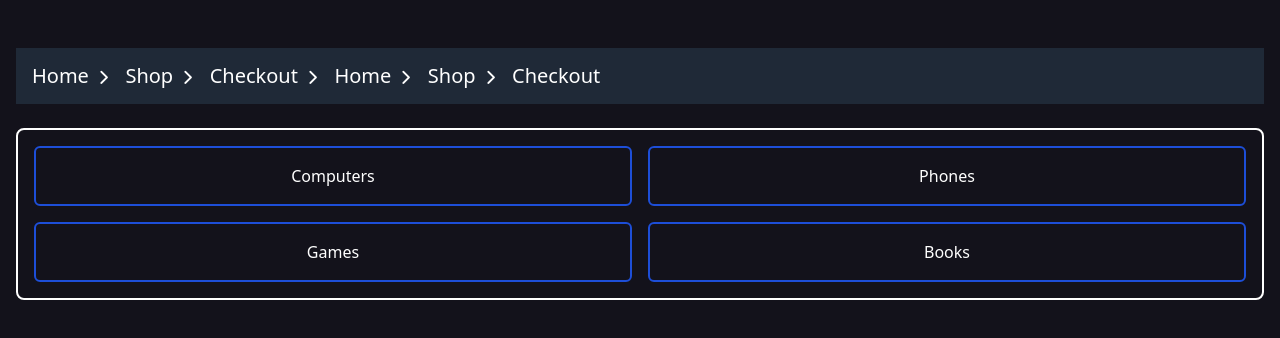
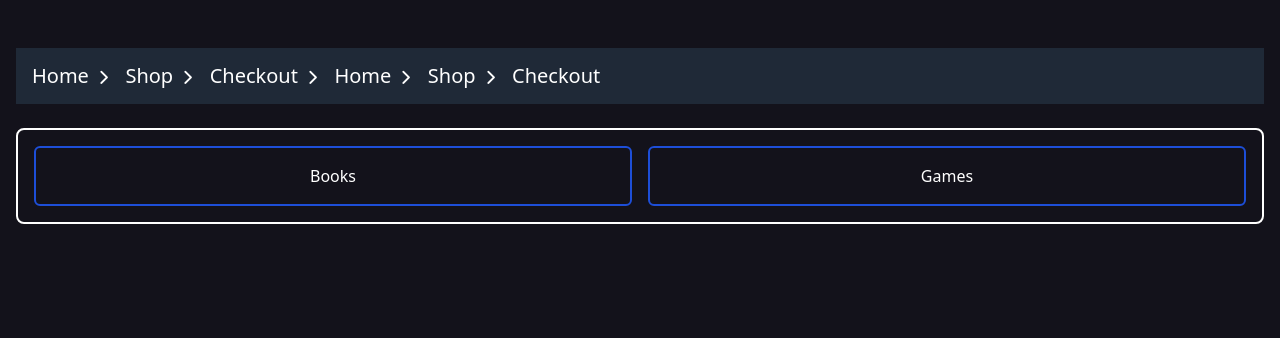
Before and after one commit to onth0s/test-link-navigation, a React (Create React App) app: page /shop in a window 1280 px wide. Shown: the top 338 px of the page. Built offline with nearby package versions, Linux system fonts and the light colour scheme.

Commit message:
nested routes not rendering properly

```diff
--- a/src/App.js
+++ b/src/App.js
@@ -1,6 +1,7 @@
 import { Routes, Route } from 'react-router-dom';
 
 import { Home, Shop } from './pages';
+import { Books, Games } from './pages/Shop';
 
 import { NavLinkBar } from './components';
 
@@ -38,7 +39,10 @@ function App() {
 		<div className="border-2 border-white rounded-lg p-4 mx-4">
 			<Routes>
 				<Route path="/" element={<Home />} />
-				<Route path="/shop" element={<Shop />} />
+				<Route path="/shop" element={<Shop />} >
+					<Route path="books" element={<Books />} />
+					<Route path="games" element={<Games />} />
+				</Route>
 
 				<Route path="*" element={<div>
 					<p>404: No match for this route</p>
--- /dev/null
+++ b/src/pages/Shop/Categories/Books/index.js
@@ -0,0 +1,5 @@
+export const Books = () => {
+	return (<div>
+		BOOKS
+	</div>);
+}
--- /dev/null
+++ b/src/pages/Shop/Categories/Games/index.js
@@ -0,0 +1,5 @@
+export const Games = () => {
+	return (<div>
+		GAMES
+	</div>);
+}
--- /dev/null
+++ b/src/pages/Shop/Categories/index.js
@@ -0,0 +1,2 @@
+export { Books } from './Books';
+export { Games } from './Games';
--- a/src/pages/Shop/index.js
+++ b/src/pages/Shop/index.js
@@ -1,8 +1,12 @@
+import { useNavigate } from 'react-router';
+
+export { Books, Games } from './Categories';
+
 const categories = [
-	'Computers',
-	'Phones',
+	// 'Computers',
+	// 'Phones',
+	'Books',
 	'Games',
-	'Books',
 ];
 
 export const Shop = () => {
@@ -14,7 +18,13 @@ export const Shop = () => {
 }
 
 const Category = ({ text }) => {
-	return (<div className="cursor-pointer border-2 border-blue-700 rounded-md py-4 flex items-center justify-center">
+	const navigate = useNavigate();
+
+	const handleClick = () => navigate(String(text).toLowerCase());
+
+	return (<div className="cursor-pointer border-2 border-blue-700 rounded-md py-4 flex items-center justify-center"
+		onClick={handleClick}
+	>
 		<p>{text}</p>
 	</div>);
 }
--- a/src/pages/index.js
+++ b/src/pages/index.js
@@ -1,2 +1,4 @@
 export { Home } from './Home';
+
 export { Shop } from './Shop';
+// export { Books, Games } from './Shop/Categories';
```
